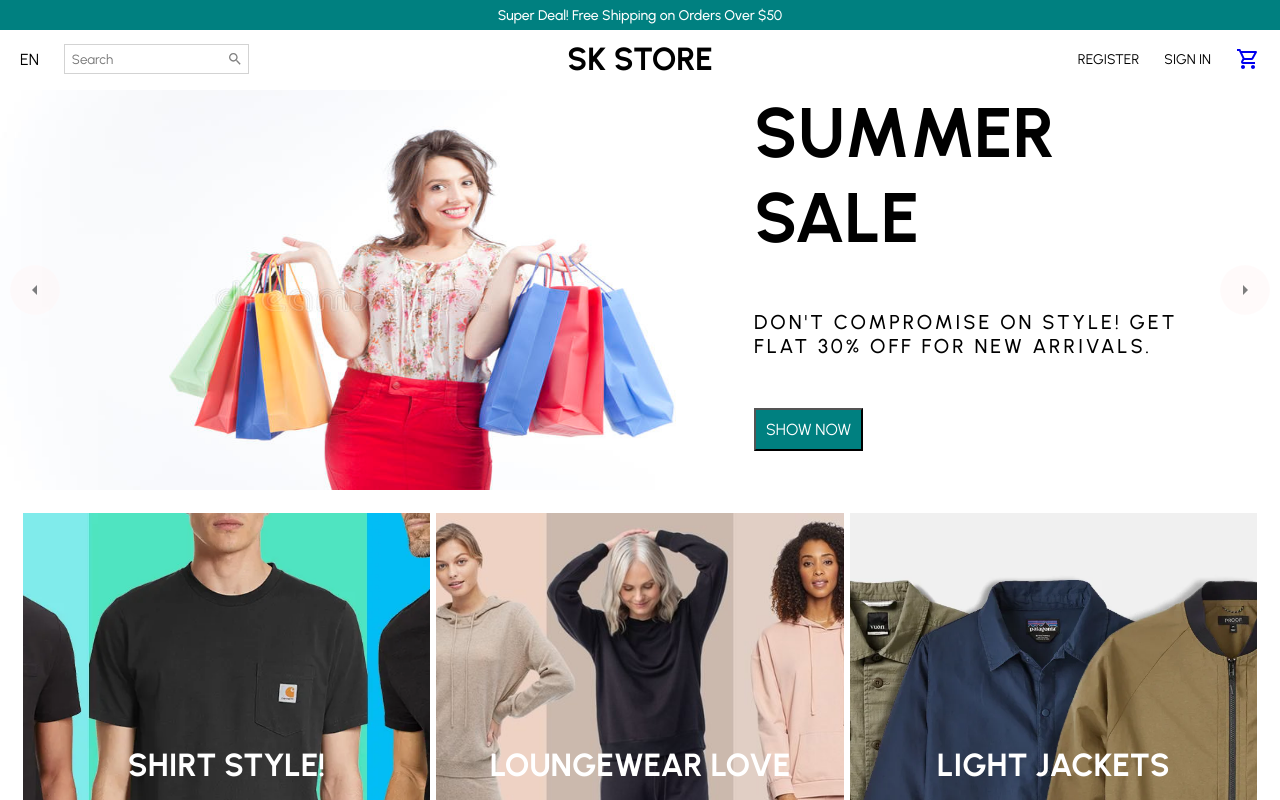
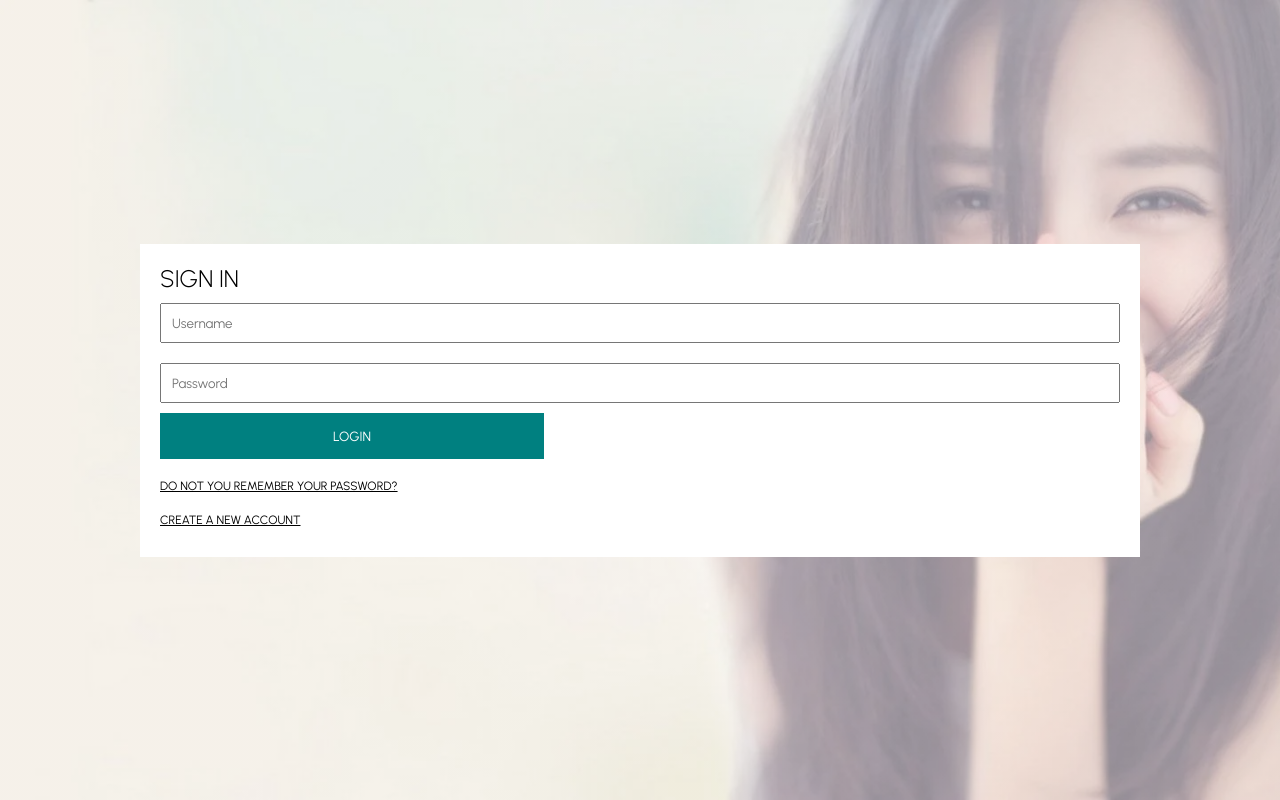
Before and after one commit to Shahzadsk046/SK-Store, a React (Create React App) app: page /login in a window 1280 px wide. Before the commit this address led to /. Shown: the top 800 px of the page. Built offline with nearby package versions, Linux system fonts and the light colour scheme; no server answers.

Commit message:
client side coding completed 2

```diff
--- a/package.json
+++ b/package.json
@@ -5,7 +5,7 @@
   "dependencies": {
     "@material-ui/core": "^4.12.4",
     "@material-ui/icons": "^4.11.3",
-    "@reduxjs/toolkit": "^1.8.4",
+    "@reduxjs/toolkit": "^1.8.5",
     "@testing-library/jest-dom": "^5.11.4",
     "@testing-library/react": "^11.1.0",
     "@testing-library/user-event": "^12.1.10",
@@ -16,6 +16,8 @@
     "react-router-dom": "^6.3.0",
     "react-scripts": "4.0.3",
     "react-stripe-checkout": "^2.6.3",
+    "redux": "^4.2.0",
+    "redux-persist": "^6.0.0",
     "stripe": "^10.1.0",
     "styled-components": "^5.3.5",
     "web-vitals": "^1.0.1"
--- a/src/App.jsx
+++ b/src/App.jsx
@@ -11,9 +11,10 @@
   Navigate,
 } from "react-router-dom";
 import Success from "./Pages/Success";
+import {useSelector} from "react-redux";
 
 const App = () => {
-  const user = true;
+  const user = useSelector(state => state.user.currentUser);
   return (
     <Router>
       <Routes>
--- a/src/Pages/Cart.jsx
+++ b/src/Pages/Cart.jsx
@@ -4,13 +4,13 @@
 import Footer from "../components/Footer";
 // import SHOES1 from "../images/shoes1.png";
 import LOGO from "../images/logo.png";
-import {Add, Remove} from "@material-ui/icons";
-import {medium, small, xsmall} from "../responsive";
-import {useSelector} from "react-redux";
-import {useEffect, useState} from "react";
+import { Add, Remove } from "@material-ui/icons";
+import { medium, small, xsmall } from "../responsive";
+import { useSelector } from "react-redux";
+import { useEffect, useState } from "react";
 import StripeCheckout from "react-stripe-checkout";
-import {userRequest} from "../requestMethods";
-import {useNavigate} from "react-router-dom";
+import { userRequest } from "../requestMethods";
+import { useNavigate } from "react-router-dom";
 
 const KEY =
   "pk_test_51LVFW7BLVVEbvQhO2Wpunjvyt5ZRqcjdjxQuz7mdXnZOfX2Wh6H7C1LgnQvZBS2V4FpV60cmdeXkfIK85wdAYmio002F0JoVUv";
@@ -19,7 +19,7 @@
 
 const Wrapper = styled.div`
   padding: 20px;
-  ${small({padding: "10px"})}
+  ${small({ padding: "10px" })}
 `;
 
 const Title = styled.h1`
@@ -45,7 +45,7 @@
 `;
 
 const TopTexts = styled.div`
-  ${small({display: "none"})}
+  ${small({ display: "none" })}
 `;
 
 const TopText = styled.span`
@@ -57,7 +57,7 @@
 const Bottom = styled.div`
   display: flex;
   justify-content: space-between;
-  ${medium({flexDirection: "column"})}
+  ${medium({ flexDirection: "column" })}
 `;
 
 const Info = styled.div`
@@ -67,7 +67,7 @@
 const Product = styled.div`
   display: flex;
   justify-content: space-between;
-  ${xsmall({flexDirection: "column"})}
+  ${xsmall({ flexDirection: "column" })}
 `;
 
 const ProductDetail = styled.div`
@@ -116,13 +116,13 @@
 const ProductAmount = styled.div`
   font-size: 24px;
   margin: 5px;
-  ${small({margin: "5px 15px"})}
+  ${small({ margin: "5px 15px" })}
 `;
 
 const ProductPrice = styled.div`
   font-size: 30px;
   font-weight: 200;
-  ${small({marginBottom: "20px"})}
+  ${small({ marginBottom: "20px" })}
 `;
 
 const Hr = styled.hr`
@@ -164,14 +164,14 @@
 `;
 
 const Cart = () => {
-    const cart = useSelector(state => state.cart);
-    const [stripeToken, setStripeToken] = useState(null)
+  const cart = useSelector((state) => state.cart);
+  const [stripeToken, setStripeToken] = useState(null);
 
   const navigate = useNavigate();
 
   const onToken = (token) => {
     setStripeToken(token);
-    }
+  };
 
   useEffect(() => {
     const makeRequest = async () => {
@@ -181,22 +181,22 @@
           amount: 10000,
           // amount: cart.total * 100,
         });
-                console.log(res.data)
+        console.log(res.data);
         navigate("/success", {
           replace: true,
-                    data:res.data
+          data: res.data,
         });
       } catch (err) {
-                console.log(err)
+        console.log(err);
       }
     };
     stripeToken && makeRequest();
-    }, [stripeToken, cart.total, navigate])
+  }, [stripeToken, cart.total, navigate]);
 
   return (
     <Container>
-            <Navbar/>
-            <Announcement/>
+      <Navbar />
+      <Announcement />
       <Wrapper>
         <Title>YOUR BAG</Title>
         <Top>
@@ -209,10 +209,10 @@
         </Top>
         <Bottom>
           <Info>
-                        {cart.products.map(product => (
-                            <Product>
+            {cart.products.map((product, index) => (
+              <Product key={index}>
                 <ProductDetail>
-                                    <Image src={product.img}/>
+                  <Image src={product.img} />
                   <Details>
                     <ProductName>
                       <b>Product:</b> {product.title}
@@ -220,7 +220,7 @@
                     <ProductId>
                       <b>ID:</b> {product._id}
                     </ProductId>
-                                        <ProductColor color={product.color}/>
+                    <ProductColor color={product.color} />
                     <ProductSize>
                       <b>Size:</b> {product.size}
                     </ProductSize>
@@ -228,15 +228,17 @@
                 </ProductDetail>
                 <PriceDetail>
                   <ProductAmountContainer>
-                                        <Remove/>
+                    <Remove />
                     <ProductAmount>{product.quantity}</ProductAmount>
-                                        <Add/>
+                    <Add />
                   </ProductAmountContainer>
-                                    <ProductPrice>$ {product.price * product.quantity}</ProductPrice>
+                  <ProductPrice>
+                    $ {product.price * product.quantity}
+                  </ProductPrice>
                 </PriceDetail>
               </Product>
             ))}
-                        <Hr/>
+            <Hr />
           </Info>
           <Summary>
             <SummaryTitle>ORDER SUMMARY</SummaryTitle>
@@ -271,7 +273,7 @@
           </Summary>
         </Bottom>
       </Wrapper>
-            <Footer/>
+      <Footer />
     </Container>
   );
 };
--- a/src/Pages/Login.jsx
+++ b/src/Pages/Login.jsx
@@ -1,7 +1,9 @@
-import React from "react";
+import React, { useState } from "react";
 import styled from "styled-components";
 import bg from "../images/bglogin.webp";
-import {large} from "../responsive";
+import { large } from "../responsive";
+import { useDispatch, useSelector } from "react-redux";
+import { login } from "../redux/apiCalls";
 
 const Container = styled.div`
   width: 100vw;
@@ -21,7 +23,7 @@
   width: 25%;
   padding: 20px;
   background-color: white;
-  ${large({width: "75%"})}
+  ${large({ width: "75%" })}
 `;
 
 const Title = styled.h1`
@@ -56,17 +58,47 @@
   color: white;
   cursor: pointer;
   margin-bottom: 10px;
+  &:disabled {
+    color: cadetblue;
+    cursor: not-allowed;
+  }
+`;
+
+const Error = styled.span`
+  color: red;
 `;
 
 const Login = () => {
+  const [username, setUsername] = useState("");
+  const [password, setPassword] = useState("");
+  const dispatch = useDispatch();
+  const { isFetching, error } = useSelector((state) => state.user);
+
+  const handleClick = (e) => {
+    e.preventDefault();
+    login(dispatch, { username, password });
+  };
+
   return (
     <Container>
       <Wrapper>
         <Title>SIGN IN</Title>
         <Form>
-          <Input placeholder="Username" />
-          <Input placeholder="Password" />
-          <Button>LOGIN</Button>
+          <Input
+            placeholder="Username"
+            type="text"
+            onChange={(e) => setUsername(e.target.value)}
+          />
+          <Input
+            placeholder="Password"
+            type="password"
+            onChange={(e) => setPassword(e.target.value)}
+          />
+          {/* <Button onClick={handleClick} disabled={isFetching}> */}
+          <Button onClick={handleClick} disabled={isFetching}>
+            LOGIN
+          </Button>
+          {error && <Error>Something went wrong...</Error>}
           <Link>DO NOT YOU REMEMBER YOUR PASSWORD?</Link>
           <Link>CREATE A NEW ACCOUNT</Link>
         </Form>
--- a/src/components/Products.jsx
+++ b/src/components/Products.jsx
@@ -60,11 +60,11 @@
 
   return (
     <Container>
-      {cat ? filteredProducts.map((item) => (
-        <ProductItem item={item} key={item.id} />))
+      {cat ? filteredProducts.map((item, index) => (
+        <ProductItem item={item} key={index} />))
           : products
           .slice(0, 8)
-          .map((item) => <ProductItem item={item} key={item.id} />)}
+          .map((item, index) => <ProductItem item={item} key={index} />)}
     </Container>
   );
 };
--- a/src/index.js
+++ b/src/index.js
@@ -1,13 +1,23 @@
-import React from 'react';
-import ReactDOM from 'react-dom';
-import App from './App';
-import {Provider} from "react-redux";
+import React from "react";
+import ReactDOM from "react-dom";
+import App from "./App";
+import { Provider } from "react-redux";
+// import from "./redux/store";
+import { PersistGate } from "redux-persist/integration/react";
 import store from "./redux/store";
+import { persistStore } from "redux-persist";
+// import {store, Persistor} from "./redux/store";
 
+let persistor = persistStore(store);
 
 ReactDOM.render(
+  //   <React.StrictMode>
   <Provider store={store}>
-    <App />
+    <PersistGate loading={null} persistor={persistor}>
+      <App />
+    </PersistGate>
+    {/* </Provider>, */}
+    {/* </React.StrictMode>, */}
   </Provider>,
-  document.getElementById('root')
+  document.getElementById("root")
 );
--- a/src/redux/apiCalls.js
+++ b/src/redux/apiCalls.js
@@ -0,0 +1,12 @@
+import {loginFailure, loginStart, loginSuccess} from "./userRedux";
+import {publicRequest} from "../requestMethods";
+
+export const login = async (dispatch, user) => {
+    dispatch(loginStart());
+    try {
+        const res = await publicRequest.post("/auth/login", user);
+        dispatch(loginSuccess(res.data));
+    } catch (err) {
+        dispatch(loginFailure())
+    }
+}
--- a/src/redux/cartRedux.js
+++ b/src/redux/cartRedux.js
@@ -2,7 +2,8 @@
 
 
 const cartSlice = createSlice({
-    name: "cart", initialState: {
+    name: "cart",
+    initialState: {
         products: [], quantity: 0, total: 0,
     }, reducers: {
         addProduct: (state, action) => {
--- a/src/redux/store.js
+++ b/src/redux/store.js
@@ -1,10 +1,49 @@
-import {configureStore} from "@reduxjs/toolkit";
+import { combineReducers, configureStore } from "@reduxjs/toolkit";
 import cartReducer from "./cartRedux";
 import userReducer from "./userRedux";
+import {
+//   persistStore,
+  persistReducer,
+  FLUSH,
+  REHYDRATE,
+  PAUSE,
+  PERSIST,
+  PURGE,
+  REGISTER,
+} from "redux-persist";
+import storage from "redux-persist/lib/storage";
+// import userRedux from "./userRedux";
+
+const persistConfig = {
+  key: "root",
+  version: 1,
+  storage,
+};
+
+const rootReducer = combineReducers({
+    user: userReducer,
+    cart: cartReducer,
+})
+
+const persistedReducer = persistReducer(persistConfig, rootReducer);
+
+// const store = configureStore(persistedReducer, applyMiddleware())
+
 
 export default configureStore({
-    reducer: {
-        cart: cartReducer,
-        user: userReducer,
-    }
-})
+// export const store = () => configureStore({
+    reducer: persistedReducer,
+    // reducer: persistedReducer,
+    // middleware: applyMiddleware()
+    middleware: (getDefaultMiddleware) =>
+      getDefaultMiddleware({
+        serializableCheck: {
+          ignoreActions: [FLUSH, REHYDRATE, PAUSE, PERSIST, PURGE, REGISTER],
+        },
+      }),
+  });
+
+// export const Persistor = persistStore(store);
+
+// export default store;
+// export {store, Persistor};
```
Also changed, not shown: 2 other files (tests, documents, lock files or other folders). Lines whose indentation alone changed are shown as unchanged.
